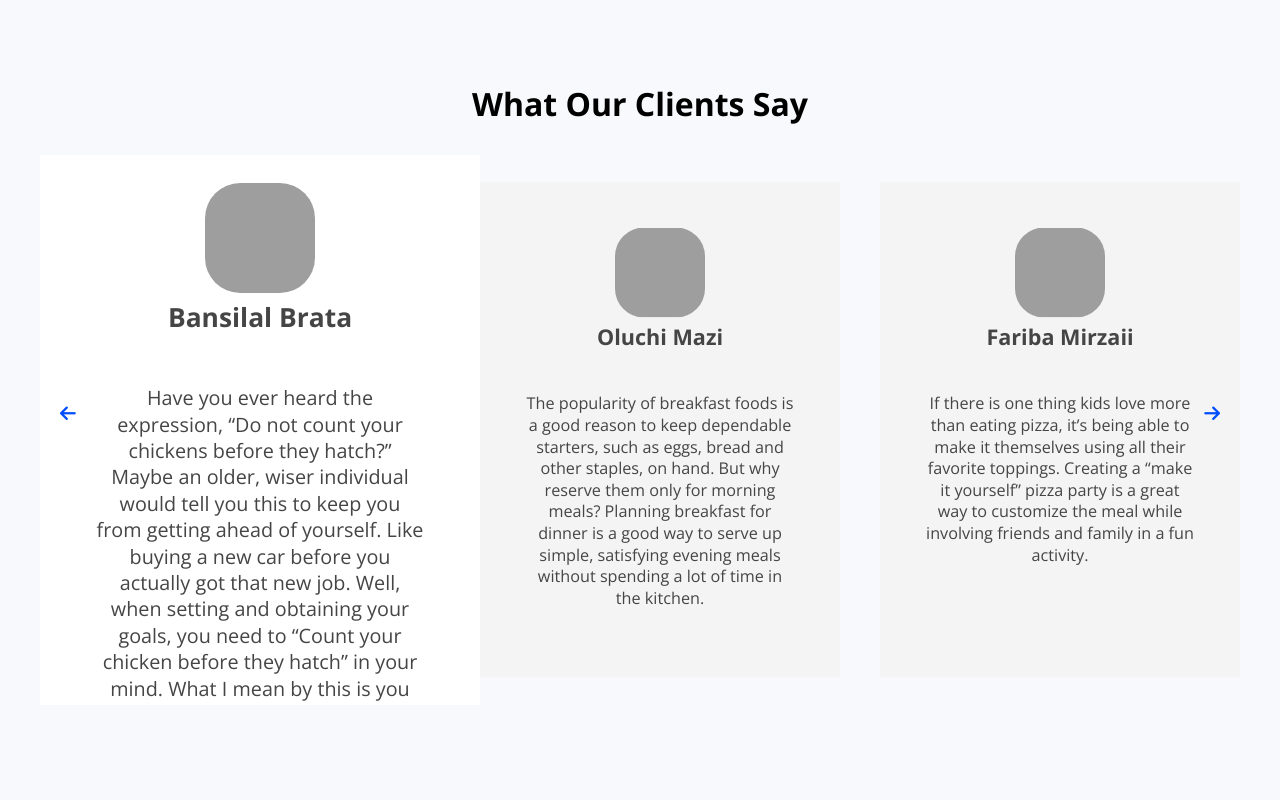
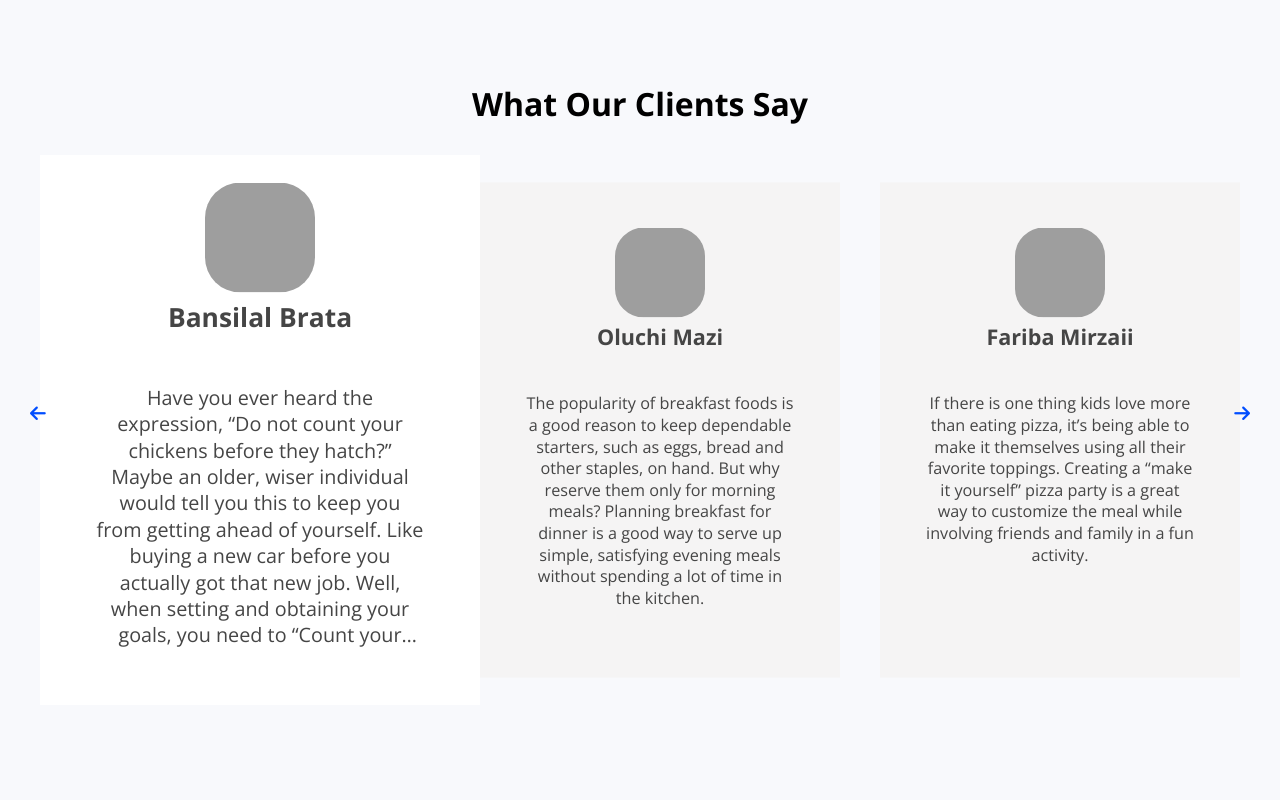
Before and after one commit to ShubhamTiwari909/Webpage7, a plain HTML site: page index.html in a window 1280 px wide. Shown: the part 3060-3860 px from the top of the page. Drawn offline with nearby package versions, Linux system fonts and the light colour scheme; grey boxes are pictures that could not be loaded.

Commit message:
Fixed some bugs in slider

```diff
--- a/index.html
+++ b/index.html
@@ -455,7 +455,7 @@
             </p>
           </div>
         </div>
-        <div class="container-lg sliderBtn">
+        <div class="container-full sliderBtn">
           <i
             class="fa-solid fa-arrow-left text-primary-blue text-medium"
             onclick="prev();"
--- a/sass/components/_containers.scss
+++ b/sass/components/_containers.scss
@@ -13,6 +13,10 @@
 .container-lg{
     max-width: 1200px;
 }
+.container-full{
+  max-width: 100%;
+  margin: 0 30px;
+}
 .center-container{
   display: flex;
   justify-content: center;
--- a/sass/media/_media-mobile.scss
+++ b/sass/media/_media-mobile.scss
@@ -76,9 +76,9 @@
       &-description {
         padding: 10px 10px 15px 15px;
       }
-      &-image{
-        max-width:350px;
-        width:350px
+      &-image {
+        max-width: 350px;
+        width: 350px;
       }
       &-text {
         gap: 25px;
@@ -115,13 +115,15 @@
 
   .reviews {
     &-card {
+      height: 300px;
       min-width: 300px;
       padding: 30px 20px;
-      height:350px;
+      height: 350px;
       transition: all 0.2s linear;
 
       &-text {
         font-size: 14px;
+        -webkit-line-clamp: 6;
       }
       &-image {
         max-width: 70px;
@@ -129,4 +131,10 @@
       }
     }
   }
+
+  .sliderBtn {
+    display: flex;
+    justify-content: space-between;
+    transform: translateY(-200px);
+  }
 }
--- a/sass/sections/_reviews.scss
+++ b/sass/sections/_reviews.scss
@@ -12,15 +12,20 @@
     max-width: 400px;
     min-width: 400px;
     max-height: 550px;
-    height:550px;
+    height: 550px;
     padding: 50px;
     transition: all 0.2s linear;
     gap: 60px;
-    overflow:auto;
-
 
     &-text {
+      text-overflow: ellipsis;
+      overflow: hidden;
+      display: -webkit-box;
+      -webkit-line-clamp: 10;
+      -webkit-box-orient: vertical;
+      white-space: normal;
       margin-top: 45px;
+
     }
     &-image {
       max-width: 100px;
@@ -30,22 +35,6 @@
       border-radius: 32px;
       object-fit: cover;
     }
-
-     // width
-     &::-webkit-scrollbar {
-      width: 4px;
-    }
-
-    /* Track */
-    &::-webkit-scrollbar-track {
-      border-radius: 10px;
-    }
-
-    /* Handle */
-    &::-webkit-scrollbar-thumb {
-      background: #cfcfcf;
-      border-radius: 20px;
-    }
   }
 }
 
```
Also changed, not shown: sass/index.css, 1 other file.
